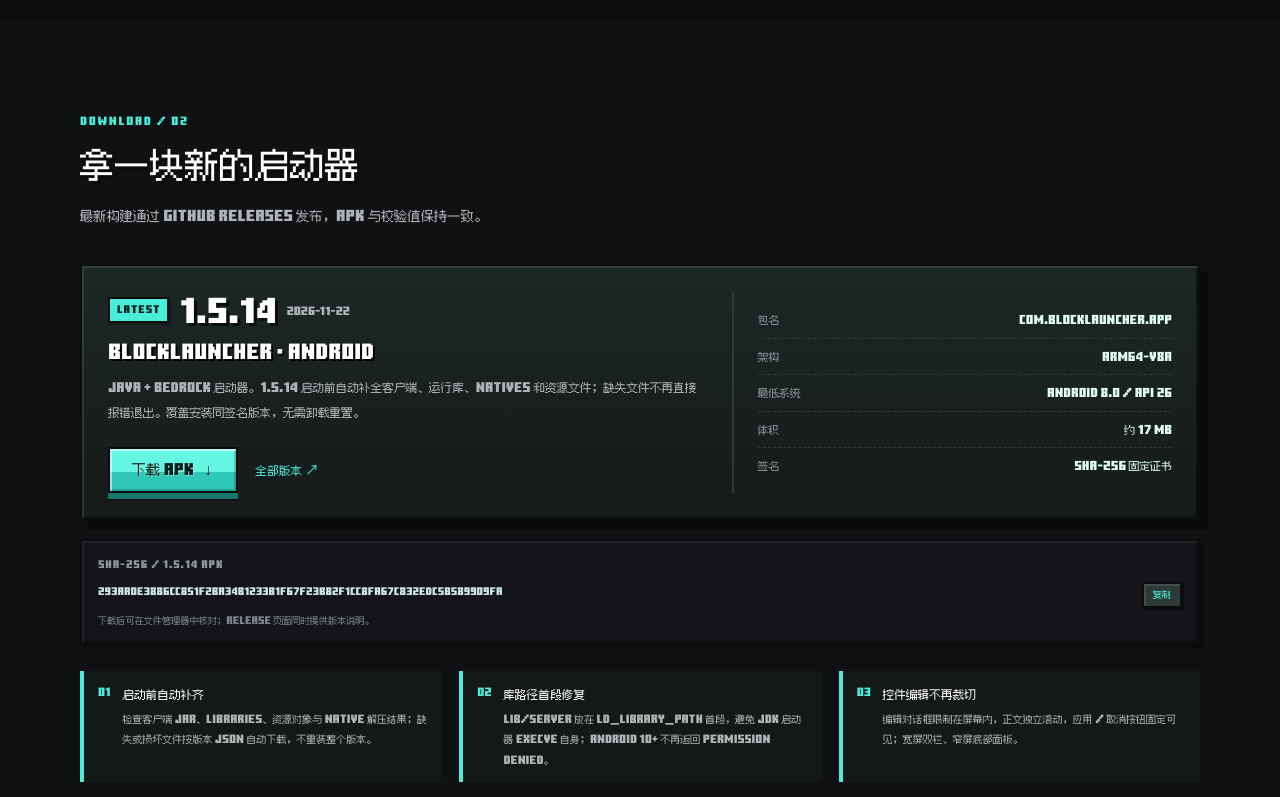
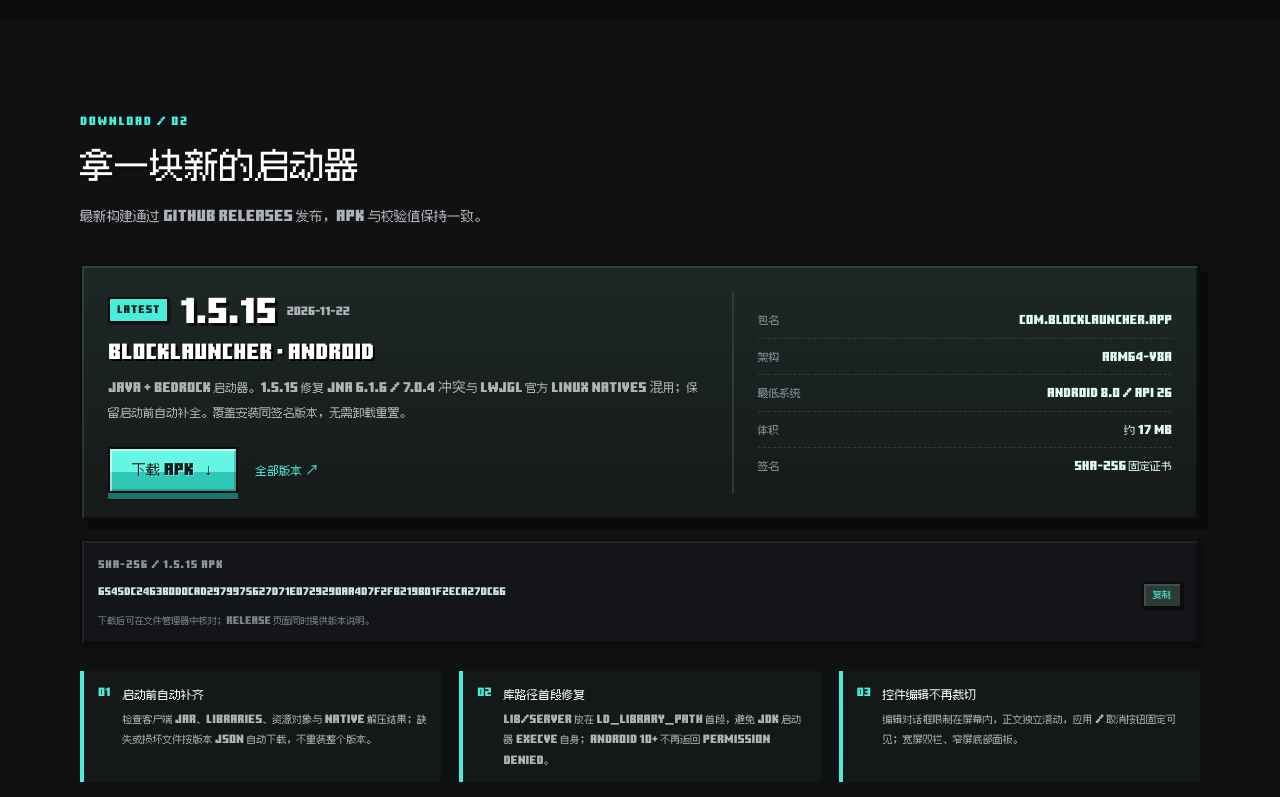
Before and after one commit to zhaohairuiour/BlockLauncher, a plain HTML site: page docs/index.html in a window 1280 px wide. Shown: the part 1557-2354 px from the top of the page. Drawn offline with Linux system fonts and the light colour scheme.

Commit message:
Release 1.5.15: fix JNA and LWJGL native conflicts

```diff
--- a/docs/index.html
+++ b/docs/index.html
@@ -67,7 +67,7 @@
           <a class="btn btn-ghost" href="https://github.com/zhaohairuiour/BlockLauncher" target="_blank" rel="noopener">查看仓库</a>
         </div>
         <div class="hero-meta">
-          <span class="tag">v1.5.14</span>
+          <span class="tag">v1.5.15</span>
           <span class="meta-sep">/</span>
           <span>Android 8.0+</span>
           <span class="meta-sep">/</span>
@@ -175,11 +175,11 @@
         <div class="download-main">
           <div class="download-version">
             <span class="version-chip">LATEST</span>
-            <span class="version-number">1.5.14</span>
+            <span class="version-number">1.5.15</span>
             <span class="version-date">2026-11-22</span>
           </div>
           <h3>BlockLauncher · Android</h3>
-          <p class="download-desc">Java + Bedrock 启动器。1.5.14 启动前自动补全客户端、运行库、natives 和资源文件；缺失文件不再直接报错退出。覆盖安装同签名版本，无需卸载重置。</p>
+          <p class="download-desc">Java + Bedrock 启动器。1.5.15 修复 JNA 6.1.6 / 7.0.4 冲突与 LWJGL 官方 Linux natives 混用；保留启动前自动补全。覆盖安装同签名版本，无需卸载重置。</p>
           <div class="download-actions">
             <a class="btn btn-accent" href="https://github.com/zhaohairuiour/BlockLauncher/releases/latest" target="_blank" rel="noopener">下载 APK <span class="arrow">↓</span></a>
             <a class="text-link" href="https://github.com/zhaohairuiour/BlockLauncher/releases" target="_blank" rel="noopener">全部版本 ↗</a>
@@ -195,9 +195,9 @@
       </div>
 
       <div class="panel hash-panel">
-        <div class="hash-label">SHA-256 / 1.5.14 APK</div>
+        <div class="hash-label">SHA-256 / 1.5.15 APK</div>
         <div class="hash-row">
-          <code id="apk-sha">293aa0e3886cc851f2ba34b1233b1f67f23b82f1cc8fa67c832edc5b589909fa</code>
+          <code id="apk-sha">6545dc2463b0d0cad2979975627d71e0729290aa4d7f2fb219b01f2eca27dc66</code>
           <button class="copy-btn" type="button" onclick="copySha(this)">复制</button>
         </div>
         <p class="hash-note">下载后可在文件管理器中核对；Release 页面同时提供版本说明。</p>
```
Also changed, not shown: docs/assets/og.png, 2 other files.
